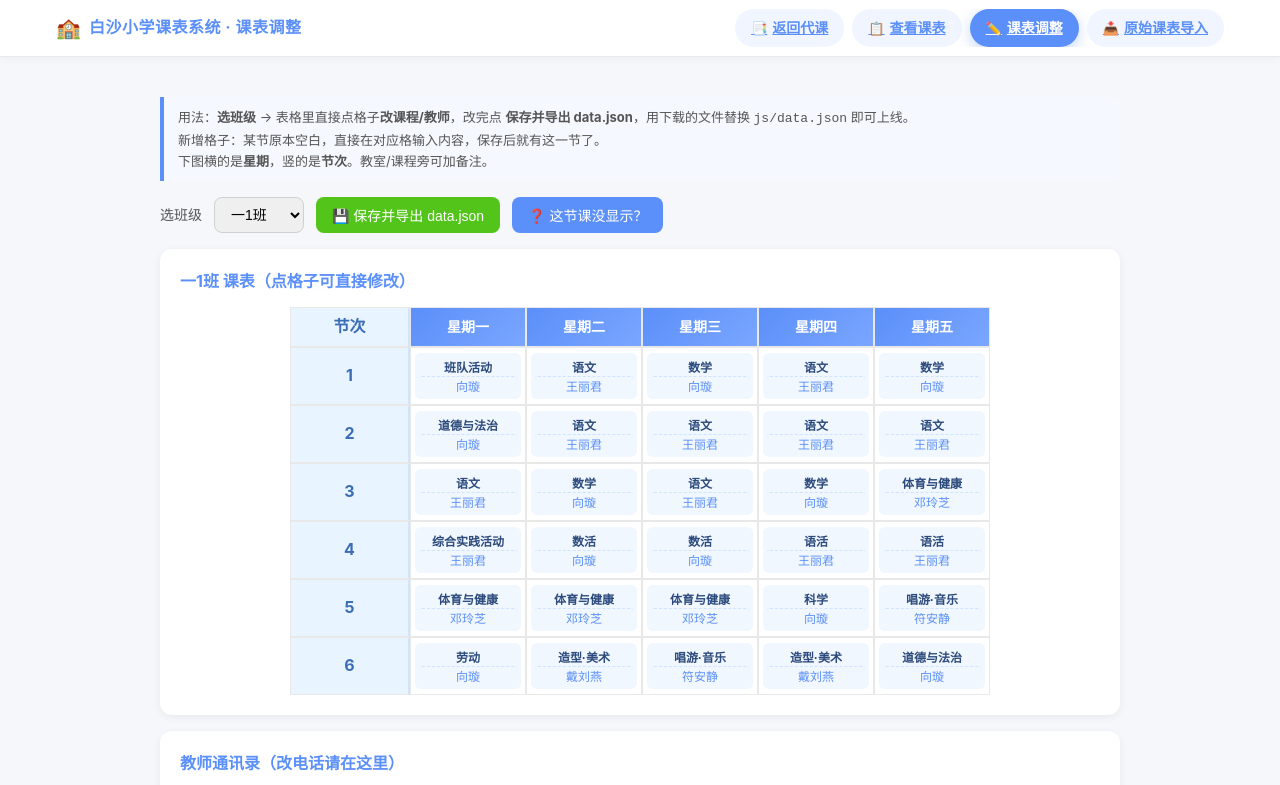
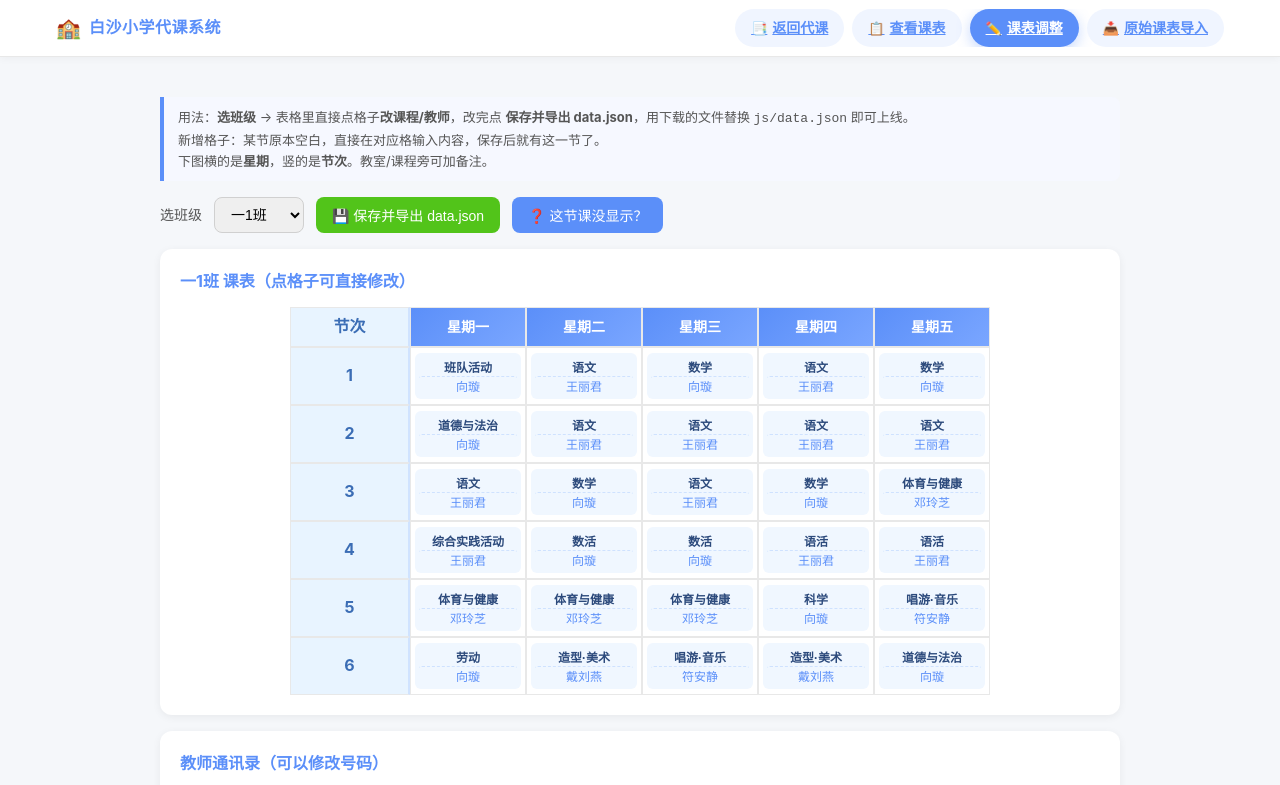
Before and after one commit to DDLZ43/-V12, a website: page editor.html in a window 1280 px wide. Shown: the top 785 px of the page. Drawn offline with Linux system fonts and the light colour scheme.

Commit message:
Update data 8 周五8/6/_2006

```diff
--- a/editor.html
+++ b/editor.html
@@ -52,7 +52,7 @@
 @media (max-width: 768px) {
   .editor-table { min-width: 520px; font-size: 12px; }
   .editor-table th { font-size: 13px; height: 34px; padding: 0 6px; }
-  .editor-table .time-col { width: 32px; min-width: 32px; max-width: 32px; font-size: 12px; padding: 4px 2px; }
+  .editor-table .time-col { width: 20px; min-width: 20px; max-width: 20px; font-size: 12px; padding: 4px 2px; }
   .editor-table .day-header { width: 96px; min-width: 96px; max-width: 96px; }
   .editor-table tbody tr { height: 52px; }
   .editor-table tbody td { width: 96px; min-width: 96px; max-width: 96px; padding: 3px 2px; }
@@ -70,7 +70,7 @@
   <div class="header-inner">
     <div class="logo-area">
       <span class="logo-icon">🏫</span>
-      <span class="logo-text">白沙小学课表系统 · 课表调整</span>
+      <span class="logo-text">白沙小学代课系统</span>
     </div>
     <nav class="top-nav">
       <a href="daike.html?auto=1" class="nav-btn"><span class="nav-icon">📑</span>返回代课</a>
@@ -101,7 +101,7 @@
   </div>
 
   <div class="ecard">
-    <h3>教师通讯录（改电话请在这里）</h3>
+    <h3>教师通讯录（可以修改号码）</h3>
     <div class="contacts-box" id="contactsBox"></div>
   </div>
 </div>
```
